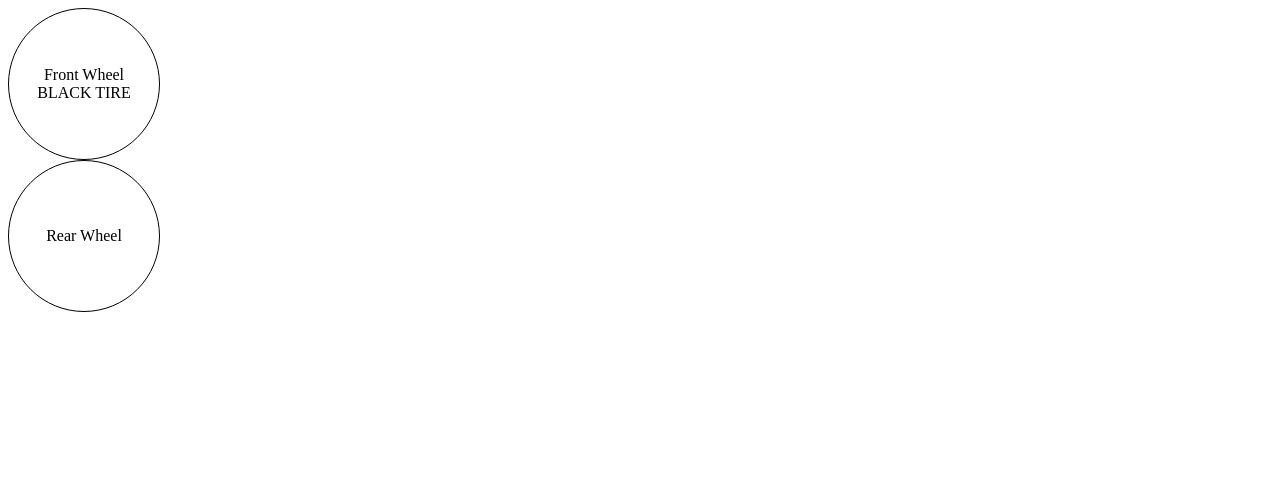
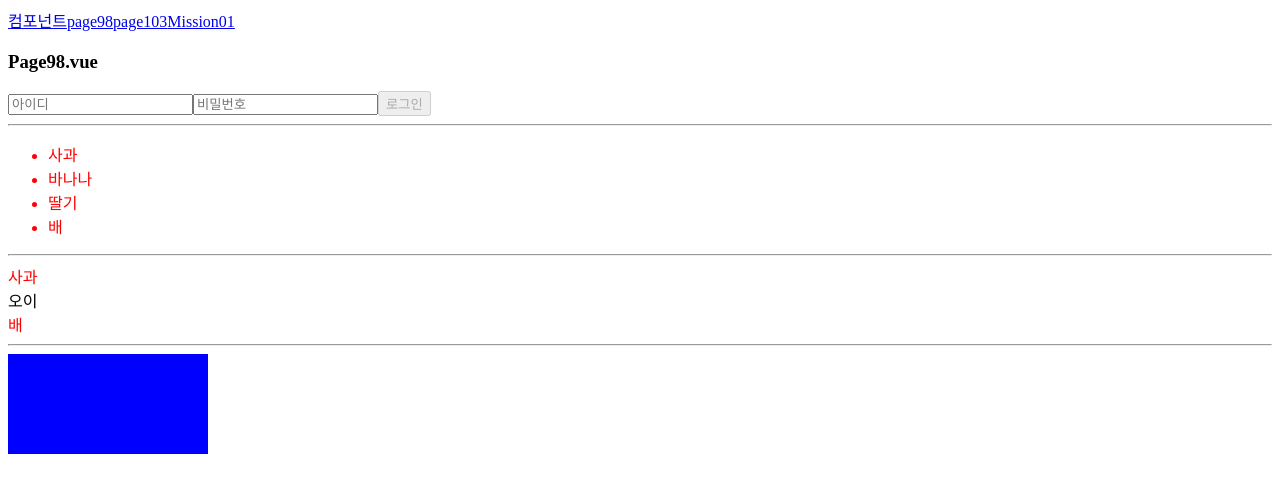
Before and after one commit to junlee-lim/vue-project, a Vue app: page /page98 in a window 1280 px wide. Shown: the top 492 px of the page. Built offline with nearby package versions, Linux system fonts and the light colour scheme.

Commit message:
vue.12/29

```diff
--- a/src/App.vue
+++ b/src/App.vue
@@ -1,9 +1,21 @@
 <script setup>
-import FrontWheel from '@/components/FrontWheel.vue';
-import RearWheel from './components/RearWheel.vue';
+
 </script>
 
 <template>
-  <FrontWheel></FrontWheel>
-  <RearWheel />
+  <div>
+    <nav>
+      <router-link to="/component">컴포넌트</router-link>
+      <router-link to="/page98">page98</router-link>
+      <router-link to="/page103">page103</router-link>
+      <router-link to="/m_1">Mission01</router-link>
+    </nav>
+    <main>
+      <router-view></router-view>
+    </main>
+  </div>
 </template>
+
+<style scoped>
+
+</style>
--- a/src/components/FrontWheel.vue
+++ b/src/components/FrontWheel.vue
@@ -1,15 +1,17 @@
 <script setup>
 import Tire from './Tire.vue';
+const page = 'history';
 </script>
 
 <template>
     <div class="front-wheel">
-        <span>Front Wheel</span>
-        <Tire />
+        <span :id="page">Front Wheel</span>
+        <Tire color="BLUE" />
     </div>
 </template>
 
 <style scoped>
+#history{text-decoration: underline;}
 .front-wheel{
     border: 1px solid black;
     border-radius: 50%;
--- a/src/components/RearWheel.vue
+++ b/src/components/RearWheel.vue
@@ -1,8 +1,11 @@
-<script setup></script>
+<script setup>
+import Tire from './Tire.vue';
+</script>
 
 <template>
     <div class="rear-wheel">
         <span>Rear Wheel</span>
+        <Tire color="YELLOW" />
     </div>
 </template>
 
--- a/src/components/Tire.vue
+++ b/src/components/Tire.vue
@@ -1,6 +1,10 @@
-<script setup></script>
+<script setup>
+//props 부모 컴포넌트로부터 데이터를 전달받고 싶을 때 사용
+const props = defineProps({
+    color: String
+});
+</script>
 
 <template>
-    <div>BLACK TIRE</div>
-
+    <div :style="{ color: props.color }">{{ props.color || 'BLACK' }} TIRE</div>
 </template>
--- a/src/router/index.js
+++ b/src/router/index.js
@@ -2,7 +2,24 @@ import { createRouter, createWebHistory } from 'vue-router'
 
 const router = createRouter({
   history: createWebHistory(import.meta.env.BASE_URL),
-  routes: [],
+  routes: [
+    {
+      path: '/component',
+      component: () => import('@/views/Components.vue')
+    },
+    {
+      path: '/page98',
+      component: () => import('@/views/page98.vue')
+    },
+    {
+      path: '/page103',
+      component: () => import('@/views/page103.vue')
+    },
+    {
+      path: '/m_1',
+      component: () => import('@/views/mission/m_1.vue')
+    }
+  ],
 })
 
 export default router
--- /dev/null
+++ b/src/views/Components.vue
@@ -0,0 +1,21 @@
+<script setup>
+import FrontWheel from '@/components/FrontWheel.vue';
+import RearWheel from '@/components/RearWheel.vue';
+const message = 'There';
+const message2 = {
+  name: 'Kim',
+  age: 20
+}
+</script>
+
+<template>
+  <div>Hello {{ message2.name }}</div>
+  <hr>
+  <div>Hello {{ message }}</div>
+  <div>
+    <span>Hello </span>
+    <span v-text="message"></span>
+  </div>
+  <front-wheel></front-wheel>
+  <rear-wheel />
+</template>
--- /dev/null
+++ b/src/views/mission/m_1.vue
@@ -0,0 +1,11 @@
+<script setup>
+
+</script>
+
+<template>
+<h3>Mission01.vue</h3>
+</template>
+
+<style scoped>
+
+</style>
--- /dev/null
+++ b/src/views/page103.vue
@@ -0,0 +1,22 @@
+<script setup>
+let loading = false;
+
+const fruits = ['apple', 'banana', 'pear'];
+</script>
+
+<template>
+    <h3>page 103</h3>
+    <div v-if="loading"><loading class="
+        "></loading></div>
+    <div v-else>로딩 완료</div>
+    <hr>
+    <div v-show="loading">loading...</div>
+    <div v-show="!loading">로딩 완료</div>
+    <hr>
+    <!--v-for 사용할 때 항상 key 속성 주기-->
+    <div v-for="(item, idx) in fruits" :key="idx">{{idx+1}}. {{ item }}</div>
+</template>
+
+<style scoped>
+
+</style>
--- /dev/null
+++ b/src/views/page98.vue
@@ -0,0 +1,34 @@
+<script setup>
+let loading = true;
+const perent = ['fruit','abc'];
+const child = 'item';
+const visible = { fruit: true };
+const hidden = { fruit: false };
+const rect = {
+    backgroundColor: 'blue',
+    width: '200px',
+    height: '100px'
+};
+ </script>
+ <template>
+    <h3>Page98.vue</h3>
+    <input type="text" placeholder="아이디" :readonly="loading">
+    <input type="password" placeholder="비밀번호" :readonly="loading">
+    <button :disabled="loading">로그인</button>
+    <hr>
+    <ul :class="perent" class="fruit">
+        <li :class="child">사과</li>
+        <li :class="child">바나나</li>
+        <li :class="child">딸기</li>
+        <li :class="child">배</li>
+    </ul>
+    <hr>
+    <div :class="visible">사과</div>
+    <div :class="hidden">오이</div>
+    <div :class="{fruit: true}">배</div>
+    <hr>
+    <div :style="rect"></div>
+ </template>
+ <style scoped>
+    .fruit {color: red;}
+ </style>
```
